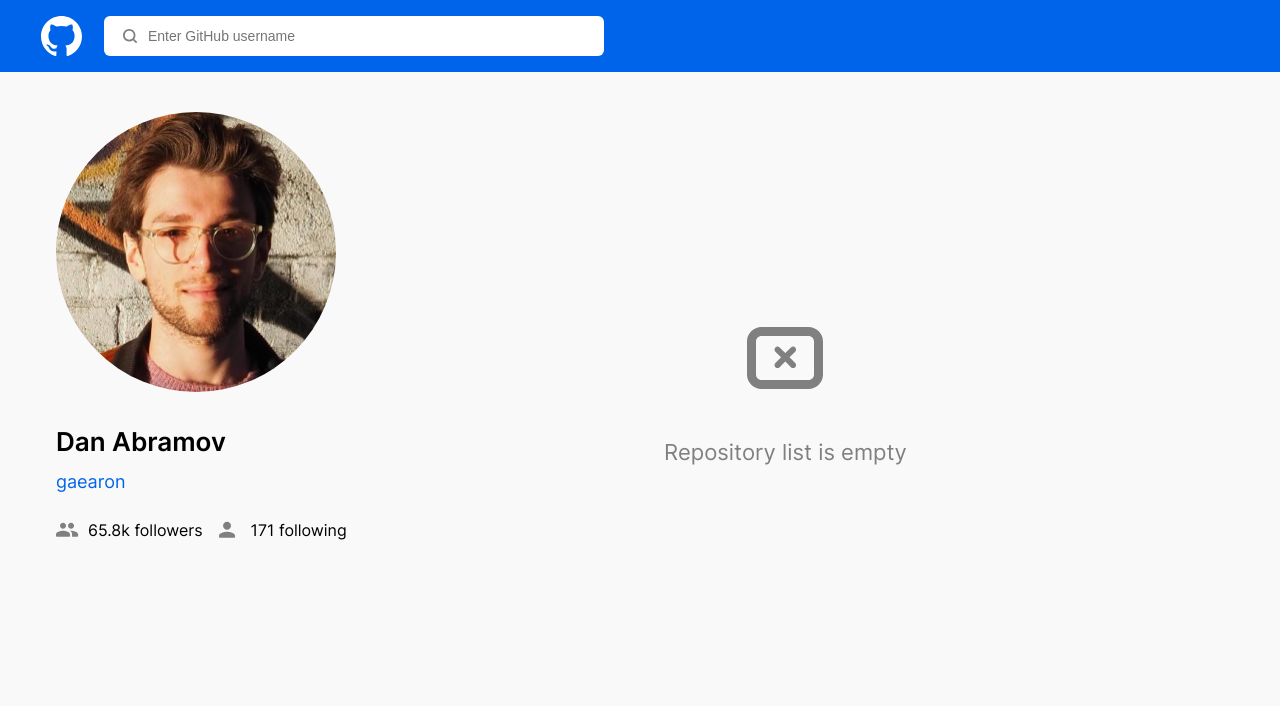
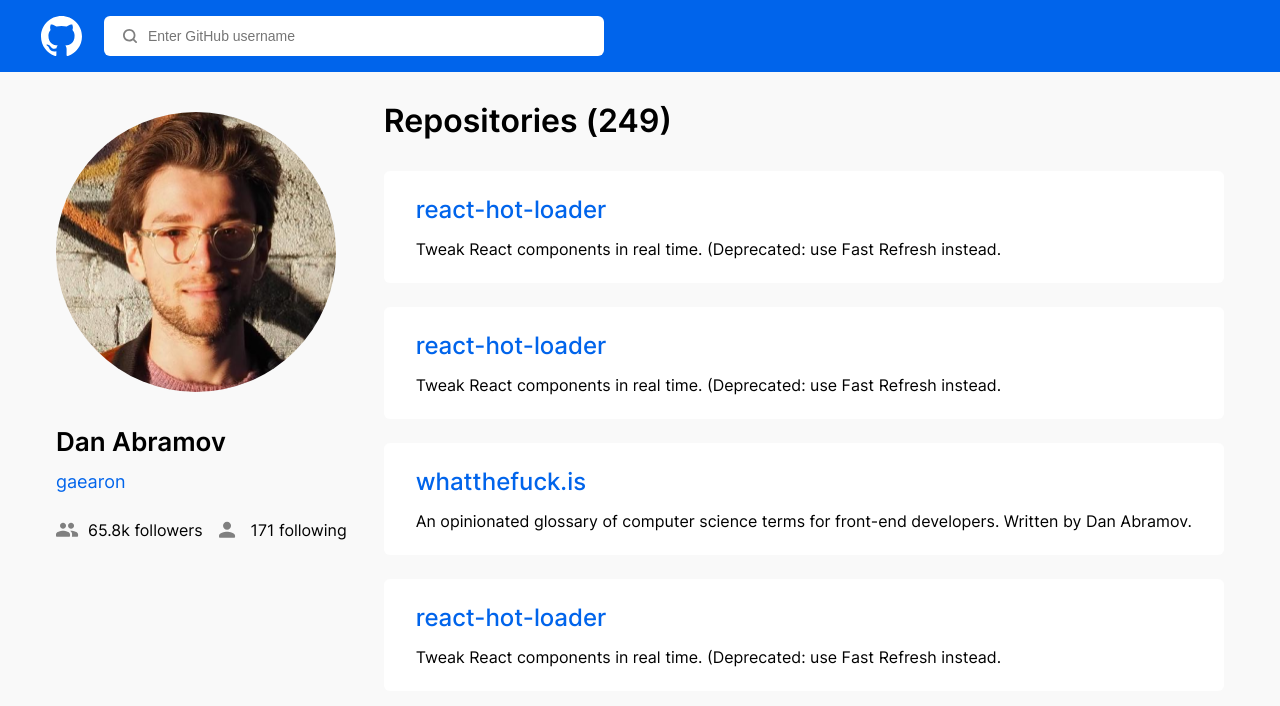
Before and after one commit to tGulevich/github-users, a React (Create React App) app: page / in a window 1280 px wide. Shown: the top 706 px of the page. Built offline with nearby package versions, Linux system fonts and the light colour scheme.

Commit message:
add repositories section

```diff
--- a/src/App.js
+++ b/src/App.js
@@ -4,6 +4,7 @@
 import NoUserScreen from './components/screens/NoUserScreen';
 import NoRepositoriesScreen from './components/screens/NoRepositoriesScreen';
 import User from './components/User/User';
+import Repositories from './components/Repositories/Repositories';
 
 
 
@@ -15,7 +16,8 @@
         <User />
         {/* <StartScreen /> */}
         {/* <NoUserScreen /> */}
-        <NoRepositoriesScreen />
+        {/* <NoRepositoriesScreen /> */}
+        <Repositories />
       </main>
     </div>
   );
--- a/src/App.scss
+++ b/src/App.scss
@@ -12,4 +12,5 @@
   margin-bottom: 30px;
   flex: auto;
   display: flex;
+  justify-content: space-between;
 }
--- /dev/null
+++ b/src/components/Repositories/Repositories.jsx
@@ -0,0 +1,45 @@
+import './Repositories.scss';
+
+function Repositories() {
+  return (
+    <div className="Repositories">
+      <h3 className="Repositories__title">Repositories (249)</h3>
+      <div className="Repositories__list">
+        <div className="Repositories__item">
+          <p className="Repositories__name">
+            <a href="#">react-hot-loader</a>
+          </p>
+          <p className="Repositories__description">
+            Tweak React components in real time. (Deprecated: use Fast Refresh instead.
+          </p>
+        </div>
+        <div className="Repositories__item">
+          <p className="Repositories__name">
+            <a href="#">react-hot-loader</a>
+          </p>
+          <p className="Repositories__description">
+            Tweak React components in real time. (Deprecated: use Fast Refresh instead.
+          </p>
+        </div>
+        <div className="Repositories__item">
+          <p className="Repositories__name">
+            <a href="#">whatthefuck.is</a>
+          </p>
+          <p className="Repositories__description">
+            An opinionated glossary of computer science terms for front-end developers. Written by Dan Abramov.
+          </p>
+        </div>
+        <div className="Repositories__item">
+          <p className="Repositories__name">
+            <a href="#">react-hot-loader</a>
+          </p>
+          <p className="Repositories__description">
+            Tweak React components in real time. (Deprecated: use Fast Refresh instead.
+          </p>
+        </div>
+      </div>
+    </div>
+  );
+}
+
+export default Repositories;
--- /dev/null
+++ b/src/components/Repositories/Repositories.scss
@@ -0,0 +1,38 @@
+.Repositories {
+  margin-top: 28px;
+  margin-left: 24px;
+
+  &__title {
+    margin-bottom: 29px;
+    color: #000000;
+    font-family: 'Inter-SemiBold', sans-serif;
+    font-size: 32px;
+    line-height: 130%;
+  }
+
+  &__item {
+    margin-bottom: 24px;
+    padding: 24px 32px;
+    background-color: #ffffff;
+    border-radius: 6px;
+  }
+
+  &__name {
+    margin-bottom: 16px;
+    font-family: 'Inter-Medium', sans-serif;
+    font-size: 24px;
+    line-height: 29px;
+
+    a {
+      color: rgba(0, 100, 235, 1);
+      text-decoration: none;
+      cursor: pointer;
+    }
+  }
+
+  &__description {
+    color: #000000;
+    font-size: 16px;
+    line-height: 19px;
+  }
+}
```
